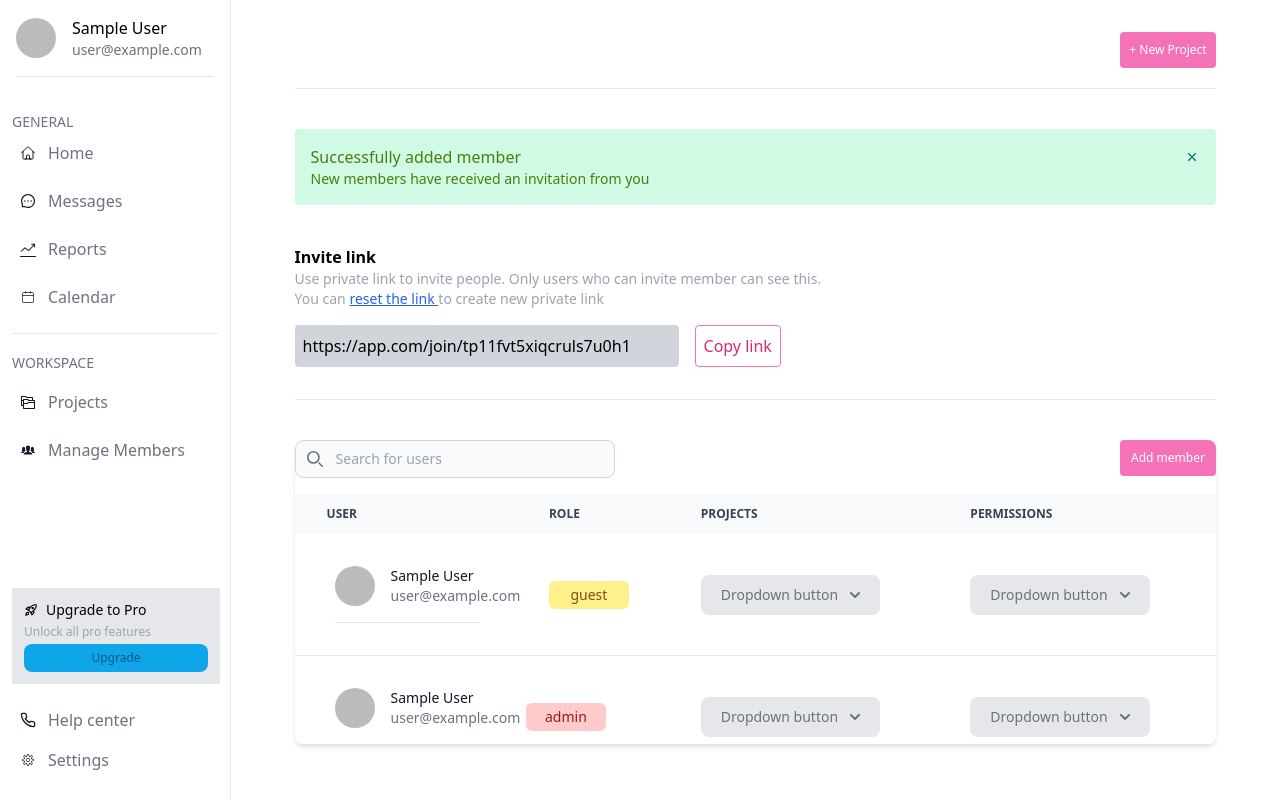
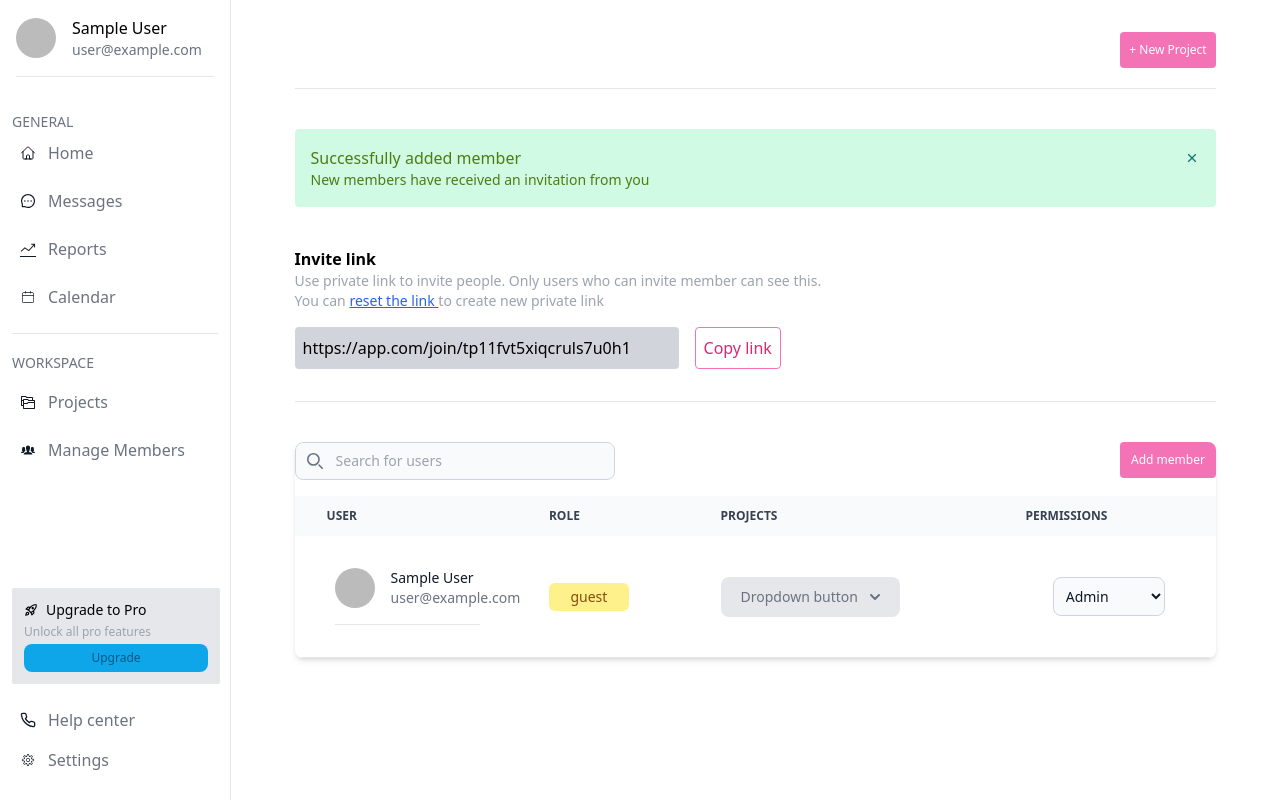
Before and after one commit to EstebanMa12/invite-team-members, a React (Vite) app: page /home in a window 1280 px wide. Built offline with nearby package versions, Linux system fonts and the light colour scheme; no server answers; sample sign-in values are in the browser's storage; some icons are missing.

Commit message:
Add permission selection component to UsersTable

```diff
--- a/src/components/UsersTable/index.jsx
+++ b/src/components/UsersTable/index.jsx
@@ -1,6 +1,32 @@
 /* eslint-disable react/no-unknown-property */
 import DropdownList from "../DropdownList";
 import Profile from "../Profile";
+import { useState } from 'react';
+
+const PermissionSelection = ({ initialPermission, onChange }) => {
+    const [permission, setPermission] = useState(initialPermission);
+
+    const handlePermissionChange = (e) => {
+      setPermission(e.target.value);
+      onChange(e);
+    };
+
+    return (
+      <div className="flex flex-col justify-center items-center">
+        <select
+          name="role"
+          id="role"
+          className="block p-2 text-sm text-gray-900 border border-gray-300 rounded-lg w-28 bg-gray-50 focus:ring-pink-500 focus:border-pink-500 focus:text-pink-700 focus:font-bold"
+          value={permission}
+          onChange={handlePermissionChange}
+        >
+          <option value="admin">Admin</option>
+          <option value="can-edit">Can edit</option>
+          <option value="can-view">Can view</option>
+        </select>
+      </div>
+    );
+  };
 
 const UsersTable = ({onOpenModal}) => {
     function RoleBadge({ role }) {
@@ -25,6 +51,11 @@ const UsersTable = ({onOpenModal}) => {
         }
       }
 
+      const handlePermissionChange = (e, index) => {
+        const updatedRows = [...rows];
+        updatedRows[index].permission = e.target.value;
+        setRows(updatedRows);
+      };
 
     return (
         <div className=" overflow-x-auto shadow-md sm:rounded-lg
@@ -77,23 +108,10 @@ const UsersTable = ({onOpenModal}) => {
                             <DropdownList/>
                         </td>
                         <td className="px-6 py-4">
-                            <DropdownList/>
+                            <PermissionSelection onChange={(e) => handlePermissionChange(e, index)}/>
                         </td>
                     </tr>
-                    <tr className="bg-white border-b  hover:bg-gray-50 ">
-                        <th scope="row" className="flex items-center px-6 py-4 font-medium text-gray-900 whitespace-nowrap ">
-                            <Profile/>
-                        </th>
-                        <td >
-                            <RoleBadge role="admin"/>
-                        </td>
-                        <td className="px-6 py-4">
-                            <DropdownList/>
-                        </td>
-                        <td className="px-6 py-4">
-                            <DropdownList/>
-                        </td>
-                    </tr>
+
                 </tbody>
             </table>
         </div>
--- a/src/pages/Login/index.jsx
+++ b/src/pages/Login/index.jsx
@@ -1,3 +1,4 @@
+/* eslint-disable no-unused-vars */
 
 import { FaGooglePlusG, FaPhone  } from 'react-icons/fa6'
 import { useDispatch, useSelector } from 'react-redux';
--- a/src/services/projects/projectsService.js
+++ /dev/null
@@ -1,18 +0,0 @@
-import { doc, getDoc, setDoc } from "firebase/firestore";
-import { db } from "../../firebase/firebaseConfig";
-
-const collectionName = "projects"
-
-export const createProjectInCollection = async (uid, data) => {
-    try{
-        const docRef = doc(db, collectionName, uid);
-        await setDoc(docRef, data);
-        return{
-            id: uid,
-            ...data,
-        };
-    }catch(error){
-        console.warn(error);
-        return false;
-    }
-}
```
